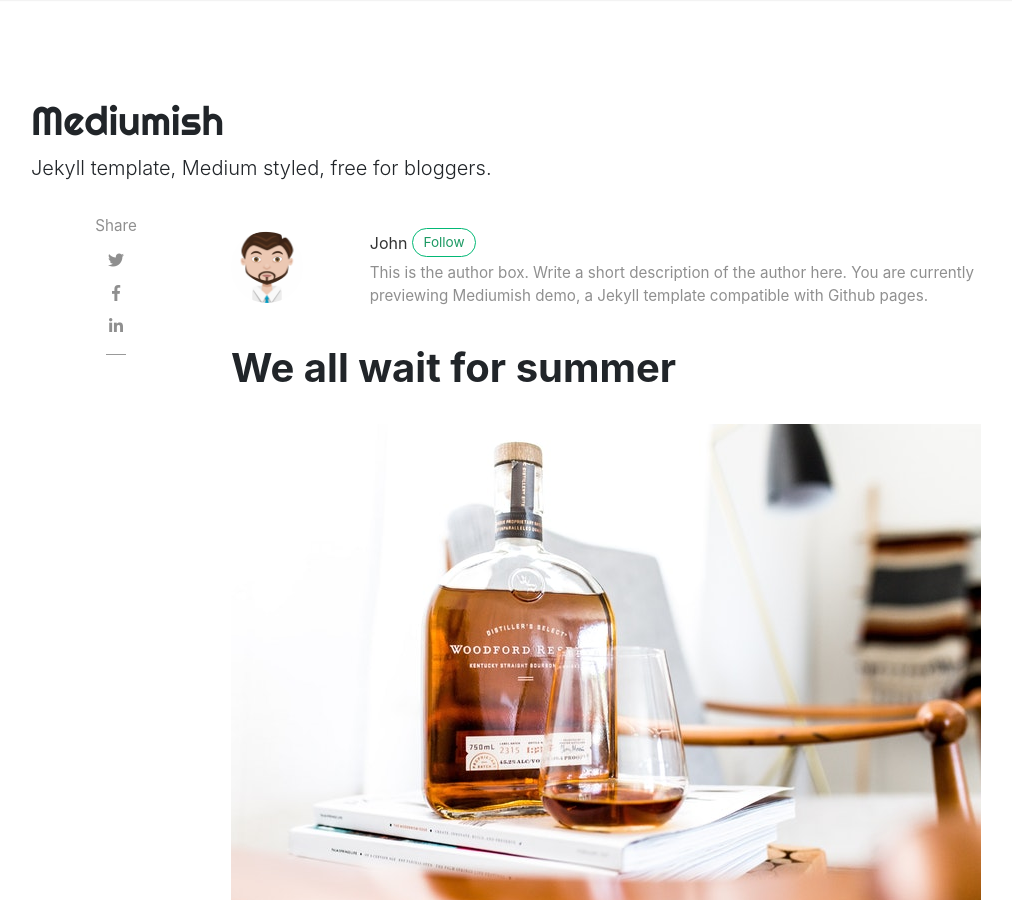
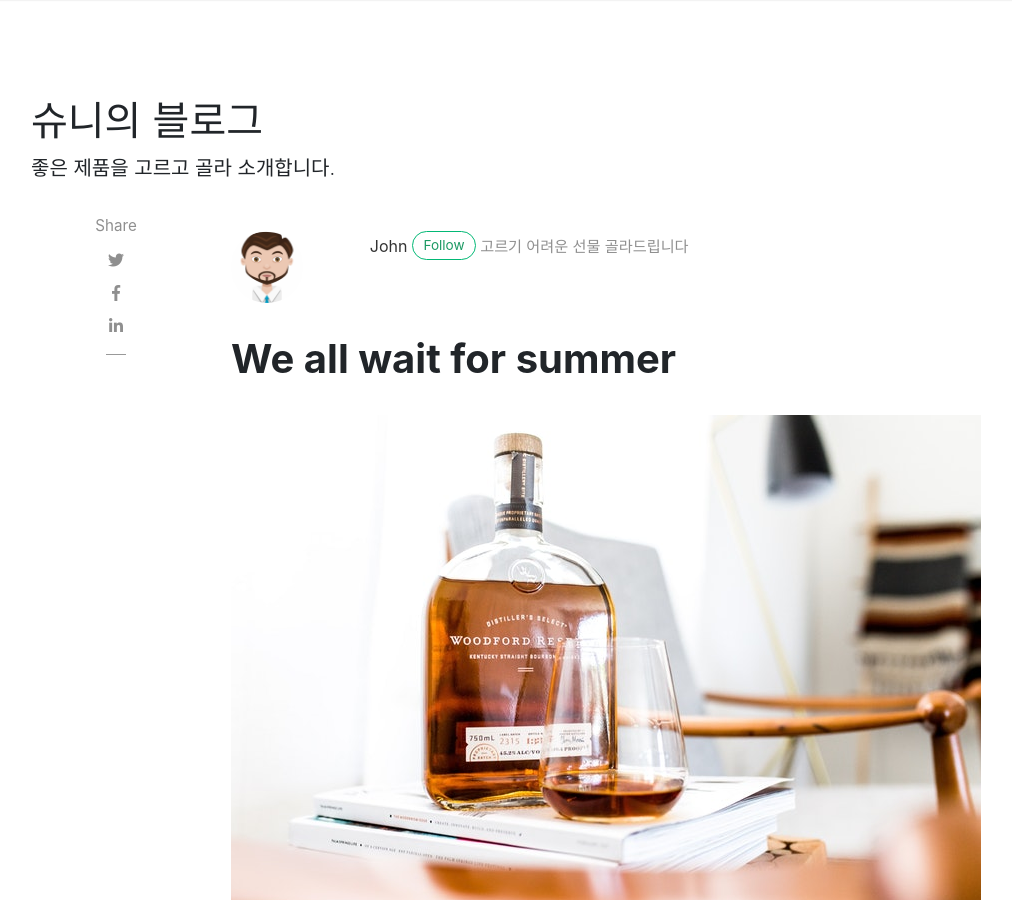
Before and after one commit to coupa2/shop, a Jekyll site: the page built from _posts/2018-01-12-we-all-wait-for-summer.md, in a window 1280 px wide and 900 px high. Shown: the whole window, without its empty margins (54-1066 px from the left). Built offline with Jekyll 4.4.1, drawn with Linux system fonts in a browser that asks for light colours; nearby versions of some CDN libraries; comment, search, counter and statistics services are not loaded; some of the changed text lies outside the part shown.

Commit message:
Update _config.yml

```diff
--- a/_config.yml
+++ b/_config.yml
@@ -1,7 +1,7 @@
 # Site
-name: "Mediumish"
-title: "Mediumish"
-description: "Jekyll template, Medium styled, free for bloggers."
+name: "슈니의 블로그"
+title: "슈니의 블로그"
+description: "좋은 제품을 고르고 골라 소개합니다."
 logo: 'assets/images/logo.png'
 favicon: 'assets/images/logo.png'
 baseurl: /shop
@@ -13,13 +13,13 @@ permalink: /:title/
 
 # Authors
 authors:
-  sal:
-    name: Sal
-    display_name: Sal
+  SUNI:
+    name: SUNI
+    display_name: SUNI
     gravatar: e56154546cf4be74e393c62d1ae9f9d4
     email: wowthemesnet@gmail.com
-    web: https://www.wowthemes.net
-    twitter: https://twitter.com/wowthemesnet
+    web: https://coupa2.github.io/shop/
+    twitter:
     description: "Author of Mediumish, a Bootstrap Medium styled template available for WordPress, HTML, Ghost and Jekyll. You are currently previewing Jekyll template demo."
   john:
     name: John
@@ -29,11 +29,11 @@ authors:
     email: wowthemesnet@gmail.com
     web: https://www.wowthemes.net
     twitter: https://twitter.com/wowthemesnet
-    description: "This is the author box. Write a short description of the author here. You are currently previewing Mediumish demo, a Jekyll template compatible with Github pages."
+    description: "고르기 어려운 선물 골라드립니다"
 
 # Plugins
 plugins:
-  - jekyll-paginate
+  - jekyll-paginate-v2
   - jekyll-sitemap
   - jekyll-feed
   - jekyll-seo-tag
@@ -48,7 +48,7 @@ jekyll-archives:
     category: '/category/:name/'
 
 # Pagination
-paginate: 6
+paginate: 12
 paginate_path: /page:num/
 
 # Other
```
